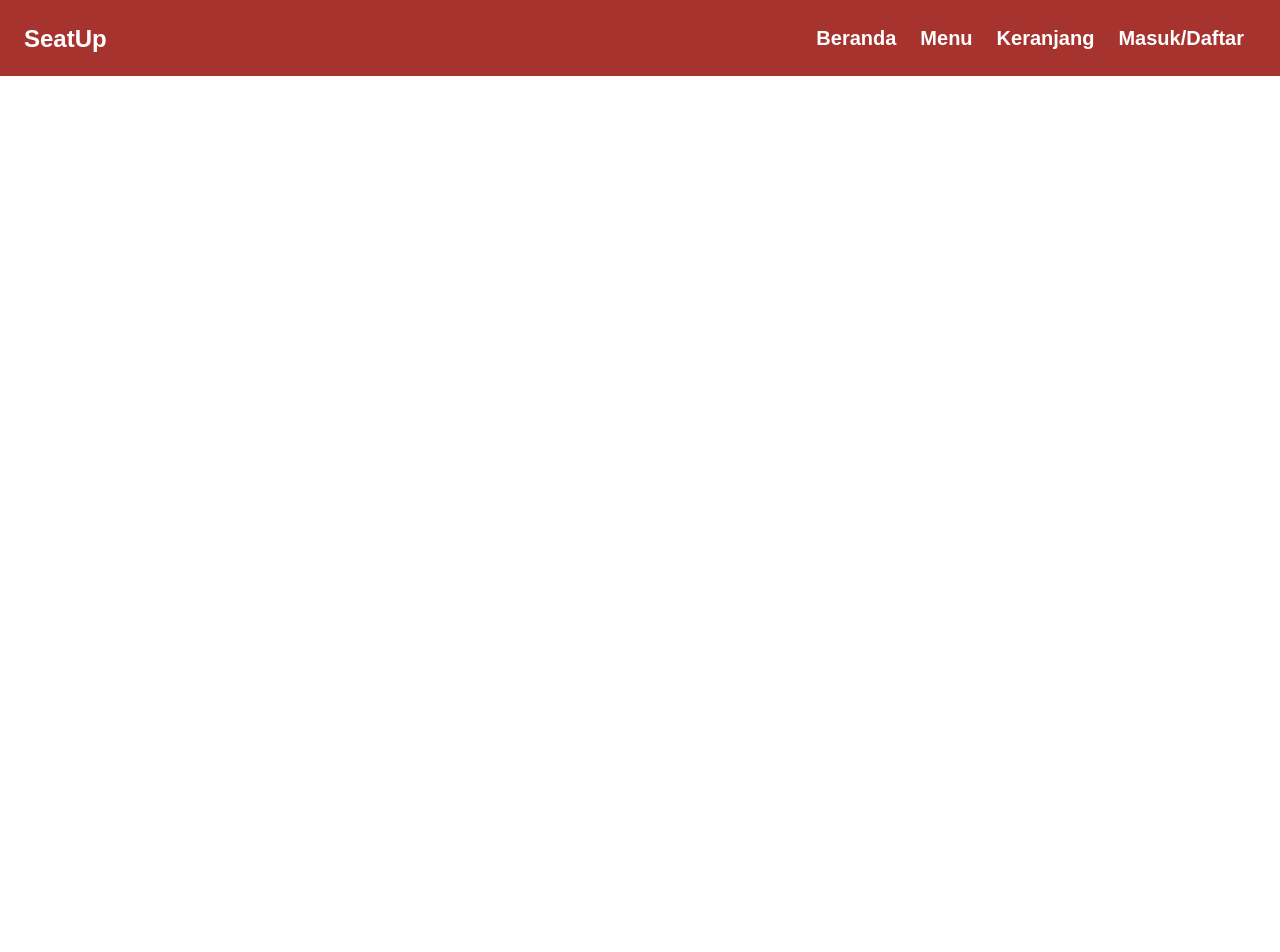
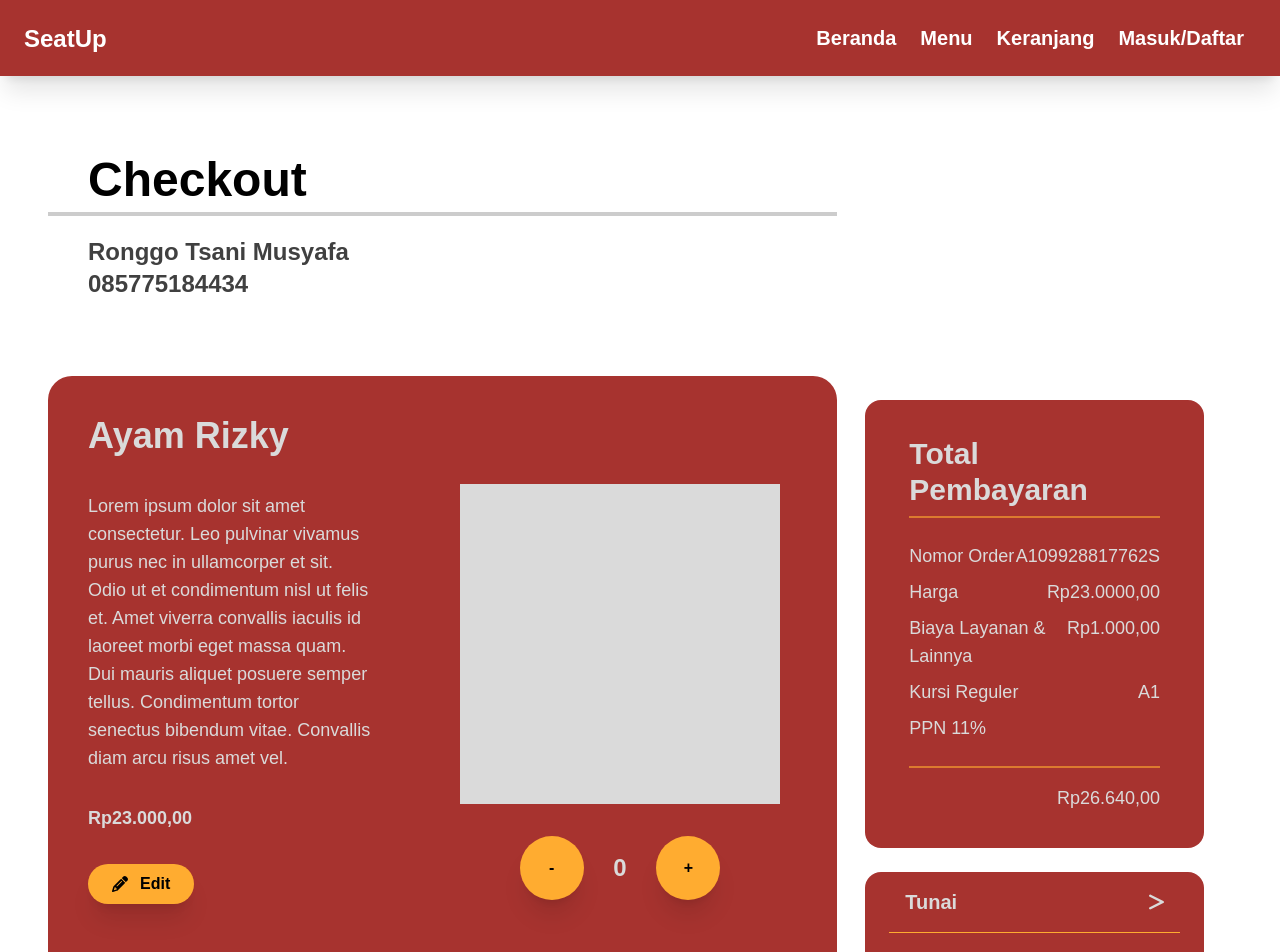
Before and after one commit to geloramanalu/seatup, a React (Create React App) app in the folder seatup/: page /checkout in a window 1280 px wide. Shown: the top 952 px of the page. Before the commit the page ends 800 px from the top, so only its background shows below. Built offline with nearby package versions, Linux system fonts and the light colour scheme; a web font is replaced by a local one.

Commit message:
[add]: page
Signed-off-by: MusyafaRT <musyafart@gmail.com>

```diff
--- a/seatup/src/component/Checkout.jsx
+++ b/seatup/src/component/Checkout.jsx
@@ -1,8 +1,93 @@
-const Checkout = ({text, backdrop}) => {
+import { useState } from "react";
+import { FontAwesomeIcon } from "@fortawesome/react-fontawesome";
+import { faPencil, faGreaterThan} from "@fortawesome/free-solid-svg-icons";
+
+
+
+const Checkout = () => {
+    const[counter, setCounter] = useState(0);
+    const[price, setPrice] = useState(0);
+
+    const increment = () => {
+        setCounter(counter + 1);
+    }
+    const decrement = () => {
+        if(counter <= 0){
+            setCounter(0);
+        }else{
+            setCounter(counter - 1);
+        }
+    }
+
+
     return (
-        <div className="bg-dark p-5 hero-container">
-            <h1 className="hero-text">{text}</h1>
-            {backdrop && <div className="hero-backdrop" style={{backgroundImage: `url(${backdrop})`}}></div>}
+        <div className="checkout-container flex flex-col justify-center mx-6 my-12 xl:mx-12 xl:my-20">
+            <div className="order flex flex-col lg:w-8/12 w-full mb-3 ">
+                <h1 className="text-3xl xl:text-5xl font-extrabold  border-b-4 xl:mb-5 xl:pl-10 px-2 pb-2 border-opacity-20 border-black">Checkout</h1>
+                <div className="customer text-md xl:text-2xl font-semibold opacity-75 xl:mb-16 xl:pl-10 lg:text-start text-center">
+                    <h2>Ronggo Tsani Musyafa</h2>
+                    <h2>085775184434</h2>
+                </div>
+            </div>
+            <div className="flex flex-col lg:flex-row">
+                <div className="bg-merah text-abu font-extrabold p-10 rounded-3xl flex flex-col lg:flex-row lg:justify-evenly lg:w-8/12 w-full">
+                    <div className="flex-col flex-1 flex items-center lg:items-start">
+                        <h1 className="text-lg xl:text-4xl mb-4 xl:mb-9 ">Ayam Rizky</h1>
+                        <p className=" text-sm xl:text-lg xl:w-4/5 mb-5 xl:mb-8 font-medium text-center xl:text-start ">Lorem ipsum dolor sit amet consectetur.
+                        Leo pulvinar vivamus purus nec in ullamcorper et sit. Odio ut et condimentum nisl ut felis et.
+                        Amet viverra convallis iaculis id laoreet morbi eget massa quam. Dui mauris aliquet posuere semper tellus.
+                        Condimentum tortor senectus bibendum vitae. Convallis diam arcu risus amet vel.
+                        </p>
+                        <h2 className="xl:mb-8 text-md xl:text-lg mb-4">Rp23.000,00</h2>
+                        <button className="bg-kuning text-black px-6 py-2 flex content-center justify-evenly xl:mb-16 rounded-3xl items-center mb-3 shadow-xl hover:bg-opacity-75">
+                            <FontAwesomeIcon icon={faPencil} className={"pr-3"}/>
+                            Edit
+                        </button>
+                    </div>
+                    <div className="flex flex-col flex-1 items-center xl:my-3 justify-center">
+                        <div className="shape box-content h-44 w-44 xl:h-64 xl:w-64 lg:px-8 lg:py-8 mb-8 bg-abu text-center"></div>
+                        <div className=" flex flex-row text-black w-full lg:w-4/6 justify-evenly">
+                            <button className="relative w-12 h-12 xl:w-16 xl:h-16 mx-3 mr-3 rounded-full flex justify-center items-center text-center p-5 shadow-xl bg-kuning " onClick={() => decrement()}>-</button>
+                            <h1 className="text-xl xl:text-2xl self-center text-abu px-3">{counter}</h1>
+                            <button className="relative w-12 h-12 xl:w-16 xl:h-16 mx-3 mr-3 rounded-full flex justify-center items-center text-center p-5 shadow-xl bg-kuning " onClick={() => increment()}>+</button>
+                        </div>
+                    </div>
+                </div>
+                <div className="flex flex-col lg:w-4/12 w-full mt-6 ">
+                    <div className="pembayaran bg-merah xl:mx-7 rounded-2xl px-4 mx-3 h-max text-abu xl:mb-2 justify-center py-3">
+                        <h1 className="text-xl xl:text-3xl font-extrabold xl:mx-7 xl:my-6 pb-3 border-b-kuning border-opacity-60 border-b-2 xl:pb-2">Total Pembayaran</h1>
+                        <div className="xl:mx-7">
+                            <div className="flex justify-between my-2">
+                                <h2 className="text-sm xl:text-lg">Nomor Order</h2>
+                                <h2 className="text-sm xl:text-lg">A109928817762S</h2>
+                            </div>
+                            <div className="flex justify-between my-2">
+                                <h2 className="text-sm xl:text-lg">Harga</h2>
+                                <h2 className="text-sm xl:text-lg">Rp23.0000,00</h2>
+                            </div>
+                            <div className="flex justify-between my-2">
+                                <h2 className="text-sm xl:text-lg">Biaya Layanan & Lainnya</h2>
+                                <h2 className="text-sm xl:text-lg">Rp1.000,00</h2>
+                            </div>
+                            <div className="flex justify-between my-2">
+                                <h2 className="text-sm xl:text-lg">Kursi Reguler</h2>
+                                <h2 className="text-sm xl:text-lg">A1</h2>
+                            </div>
+                            <div className="flex justify-between xl:mt-2 xl:pb-6 border-b-kuning border-b-2 border-opacity-60 pb-3">
+                                <h2 className="text-sm xl:text-lg">PPN 11%</h2>
+                            </div>
+                            <div className="flex justify-end xl:mt-2 xl:mb-6 pt-2">
+                                <h2 className="text-sm xl:text-lg">Rp26.640,00</h2>
+                            </div>
+                        </div>
+                    </div>
+                    <div className="bottom-0 sticky lg:relative bg-merah rounded-2xl xl:mx-7 px-4 mx-3 mt-4 flex-col flex text-abu font-bold divide-y divide-kuning">
+                        <button className="text-md xl:text-xl text-start p-2 mx-1 xl:p-4 xl:mx-2 flex items-center justify-between  hover:text-gray-500">Tunai <FontAwesomeIcon icon={faGreaterThan} /></button>
+                        <button className="text-md xl:text-xl text-start p-2 mx-1 xl:p-4 xl:mx-2 flex items-center justify-between hover:text-gray-500 mb-2">Terapkan Promo <FontAwesomeIcon icon={faGreaterThan} /></button>
+                    </div>
+                </div>
+            </div>
+
         </div>
     )
 }
--- a/seatup/src/component/Profil.jsx
+++ b/seatup/src/component/Profil.jsx
@@ -2,10 +2,10 @@ const Profil = ({text, backdrop}) => {
     return (
         <div className="profil-container flex flex-col lg:flex-row justify-center lg:justify-evenly pt-4 lg:pt-24 lg:pl-16 flex-wrap lg:flex-nowrap">
             <div className="menu-profil-container flex flex-col items-center lg:items-start">
-                <h1 className="text-black text-2xl font-extrabold">Hello, Ronggo!</h1>
-                <p className="text-gray-500 w-8/12 text-center lg:text-left">Bergabung Sejak, 21 Oktober 2022</p>
+                <h1 className="text-black 2xl:text-4xl text-2xl text font-extrabold">Hello, Ronggo!</h1>
+                <p className="text-gray-500 w-8/12 text-center text-md lg:text-left">Bergabung Sejak, 21 Oktober 2022</p>
                 <div className="menu-profil flex flex-col pt-4 text-black">
-                    <ul className="bg-kuning hidden lg:flex lg:flex-col bg-opacity-25 p-4 divide-y text-center lg:text-left divide-kuning border-opacity-50 rounded-md lg:w-72 w-screen">
+                    <ul className="bg-kuning hidden lg:flex lg:flex-col text-lg bg-opacity-25 p-4 divide-y text-center lg:text-left divide-kuning border-opacity-50 rounded-md lg:w-52 xl:w-72 w-screen">
                         <li className="pt-1"><a href="/">Profil</a></li>
                         <li className="pt-3"><a href="/">Daftar Pesanan</a></li>
                         <li className="pt-3"><a href="/">Riwayat</a></li>
@@ -14,9 +14,9 @@ const Profil = ({text, backdrop}) => {
                     </ul>
                 </div>
             </div>
-            <div className="personal-data mt-4 bg-merah text-abu flex flex-col lg:flex-row lg:mx-6 rounded-t-2xl lg:rounded-2xl sm:flex-wrap lg:flex-nowrap w-screen lg:items-start items-center">
-                <div className="foto flex flex-col pt-8 lg:pt-16 lg:pl-8 items-center">
-                    <div className="shape box-content h-64 w-64 lg:px-8 lg:py-8 mb-8 bg-abu text-center"></div>
+            <div className="personal-data mt-4 bg-merah text-abu flex flex-col lg:flex-row lg:mx-6 lg:mb-6 rounded-t-2xl lg:rounded-2xl sm:flex-wrap lg:flex-nowrap w-screen justify-evenly lg:items-start items-center">
+                <div className="foto flex flex-col pt-8 lg:pt-16 lg:pl-6 items-center">
+                    <div className="shape box-content h-52 w-52 xl:h-64 xl:w-64 lg:px-8 lg:py-8 mb-8 bg-abu text-center"></div>
                     <button type="submit" className="bg-kuning font-2xl font-extrabold px-20 py-4 text-black rounded-full">Unggah Foto</button>
                     <p className="text-abu opacity-75 font-bold my-8 text-sm w-72">
                         Ukuran file: maksimum 10.000.000 bytes (10 Megabytes).
@@ -24,34 +24,34 @@ const Profil = ({text, backdrop}) => {
                 </div>
                 <div className="flex flex-col mx-4 lg:mx-8 lg:w-7/12 mb-8 md:justify-center lg:flex-col sm:flex-row flex-wrap xl:flex-nowrap">
                     <div className="biodata lg:pt-16 pt-4 flex md:mx-4 flex-col text-md lg:text-lg w-5/12 lg:w-auto">
-                        <h1 className="text-abu font-extrabold text-md lg:text-2xl ">Biodata Diri</h1>
-                        <div className="flex justify-between text-sm pt-3 pb-1 flex-col xl:flex-row">
+                        <h1 className="text-abu font-extrabold text-md text-xl 2xl:text-4xl ">Biodata Diri</h1>
+                        <div className="flex justify-between xl:text-xl 2xl:text-2xl text-md pt-3 pb-1 flex-col xl:flex-row">
                             <h3 className="flex-1 font-bold ">Nama</h3>
-                            <h3 className="flex-[1.5_1.5_10%] ">Ronggo Tsani Musyafa <span className="text-kuning text-xs">Ubah</span></h3>
+                            <h3 className="flex-[1.5_1.5_10%] ">Ronggo Tsani Musyafa <span className="text-kuning xl:text-lg 2xl:text-xl text-md"><a href="/">Ubah</a></span></h3>
                         </div>
-                        <div className="flex justify-between text-sm py-1 flex-col xl:flex-row">
+                        <div className="flex justify-between xl:text-xl 2xl:text-2xl text-md py-1 flex-col xl:flex-row">
                             <h3 className="flex-1 font-bold ">Tanggal Lahir</h3>
                             <h3 className="flex-[1.5_1.5_10%]">18 November 2003</h3>
                         </div>
-                        <div className="flex justify-between text-sm py-1 flex-col xl:flex-row">
+                        <div className="flex justify-between xl:text-xl 2xl:text-2xl text-md py-1 flex-col xl:flex-row">
                             <h3 className="flex-1 font-bold ">Jenis Kelamin</h3>
-                            <h3 className="flex-[1.5_1.5_10%]">Pria <span className="text-kuning text-xs">Ubah</span></h3>
+                            <h3 className="flex-[1.5_1.5_10%]">Pria <span className="text-kuning xl:text-lg 2xl:text-xl text-md"><a href="/">Ubah</a></span></h3>
                         </div>
                     </div>
                     <div className="kontak flex lg:pt-8 pt-4 flex-col md:mx-4 text-md lg:text-lg w-5/12 lg:w-auto">
-                        <h1 className="text-abu font-extrabold text-md lg:text-2xl">Kontak</h1>
-                        <div className="kontak flex justify-between pt-3 pb-1 text-sm flex-wrap flex-col xl:flex-row">
+                        <h1 className="text-abu font-extrabold text-md text-xl 2xl:text-4xl">Kontak</h1>
+                        <div className="kontak flex justify-between pt-3 pb-1 xl:text-xl 2xl:text-2xl text-md flex-wrap flex-col xl:flex-row">
                             <h3 className="flex-1 font-bold ">Email</h3>
-                            <h3 className="flex-[1.5_1.5_10%] font-normal">musyafart@gmail.com
-                                <span className="text-kuning bg-kuning bg-opacity-25 rounded-full px-2 py-1 ml-2 text-xs">Terverifikasi</span>
-                                <span className="text-kuning ml-2 text-xs">Ubah</span>
+                            <h3 className="flex-[1.5_1.5_10%] font-normal ">musyafart@gmail.com
+                                <span className="text-kuning bg-kuning bg-opacity-25 rounded-full xl:text-lg 2xl:text-xl text-md px-2 py-1 ml-2 ">Terverifikasi</span>
+                                <span className="text-kuning ml-2  xl:text-lg 2xl:text-xl text-md"><a href="/">Ubah</a></span>
                             </h3>
                         </div>
-                        <div className="kontak flex justify-between py-1 flex-wrap text-sm flex-col xl:flex-row">
+                        <div className="kontak flex justify-between py-1 flex-wrap xl:text-xl 2xl:text-2xl text-md flex-col xl:flex-row">
                             <h3 className="flex-1 font-bold">Nomor HP</h3>
                             <h3 className="flex-[1.5_1.5_10%] font-normal">085775184434
-                                <span className="text-kuning bg-kuning bg-opacity-25 rounded-full px-2 py-1 ml-2 text-xs">Terverifikasi</span>
-                                <span className="text-kuning ml-2 text-xs">Ubah</span>
+                                <span className="text-kuning bg-kuning bg-opacity-25 rounded-full px-2 py-1 ml-2 xl:text-lg 2xl:text-xl text-md ">Terverifikasi</span>
+                                <span className="text-kuning ml-2 xl:text-lg 2xl:text-xl text-md "><a href="/">Ubah</a></span>
                             </h3>
                         </div>
                     </div>
```
Also changed, not shown: seatup/src/component/Navbar.jsx (+5 -5 lines).
